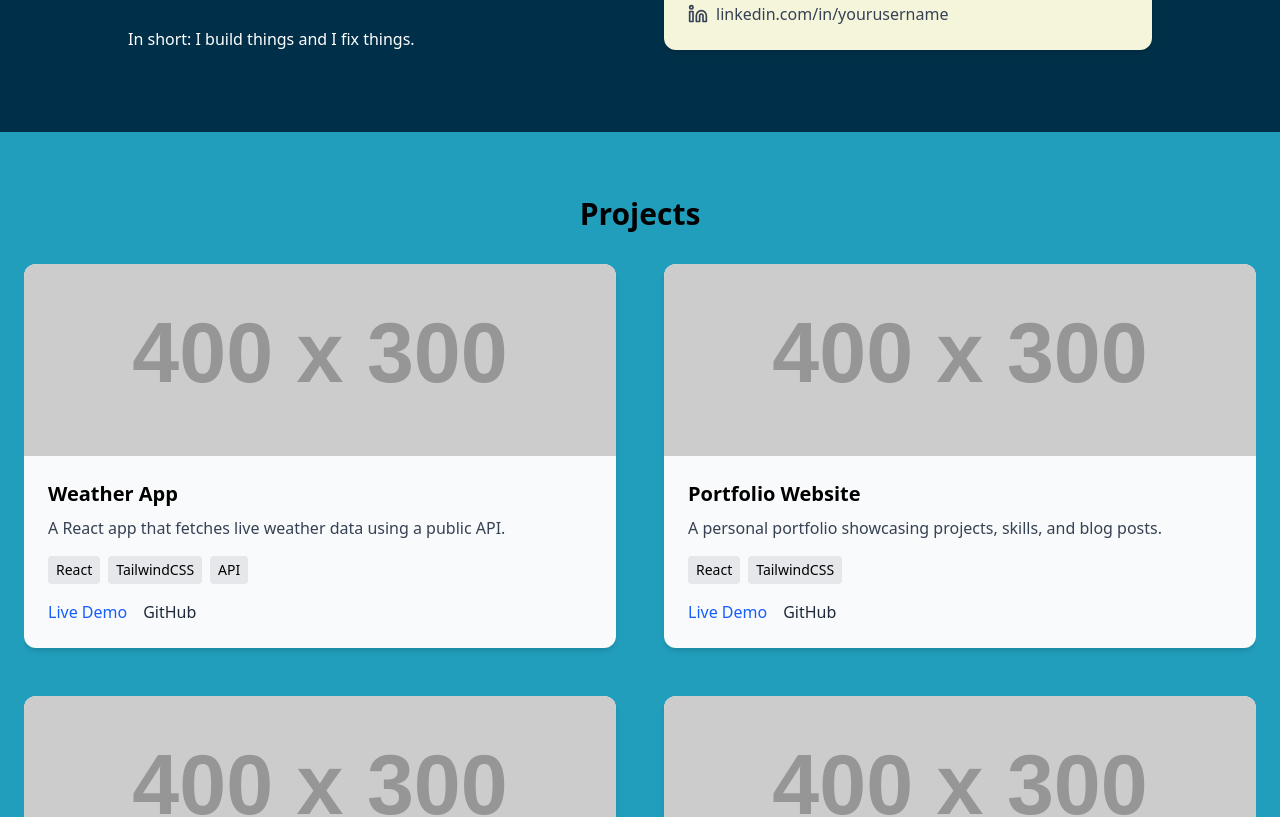
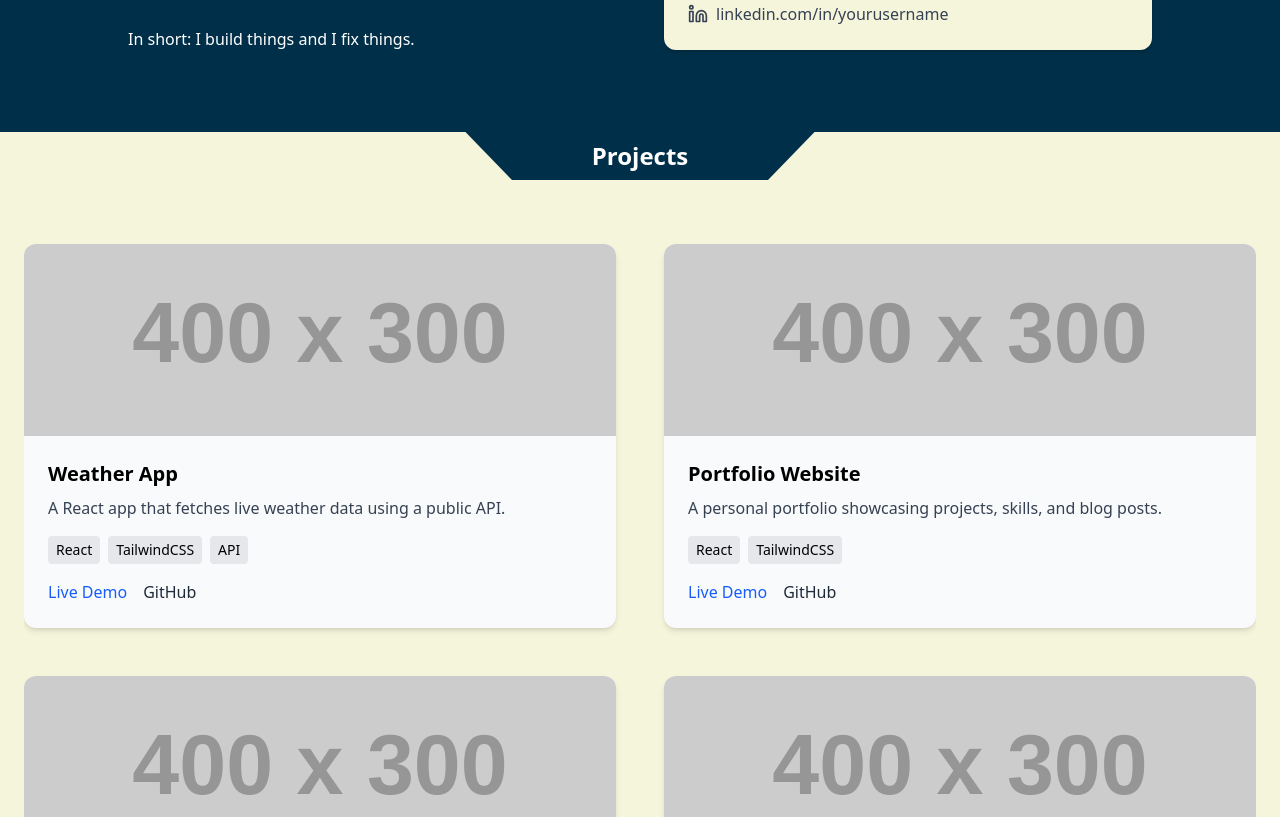
Before and after one commit to swirly-way/personal-portfolio, a React (Vite) app in the folder my-portfolio/: page / in a window 1280 px wide. Shown: the part 1100-1917 px from the top of the page. Built offline with nearby package versions, Linux system fonts and the light colour scheme.

Commit message:
Introduce section divider.
- Created new component section divider
- Implemented with <svg> and <polygon> to render rhomboid shape
- Protrudes into next section and includes heading text

```diff
--- a/my-portfolio/src/App.jsx
+++ b/my-portfolio/src/App.jsx
@@ -5,6 +5,7 @@ import Projects from "./components/Projects";
 import ITBlog from "./components/ITBlog";
 import Footer from "./components/Footer";
 import Fade from "./components/Fade";
+import SectionDivider from "./components/SectionDivider";
 
 function App() {
   return (
@@ -15,6 +16,7 @@ function App() {
       <Fade from="var(--color-brand-yellow)" to="#003049" className="-mt-12" />
 
       <Profile />
+      <SectionDivider label="Projects" />
       <Projects />
       <ITBlog />
       <Footer />
--- a/my-portfolio/src/components/ITBlog.jsx
+++ b/my-portfolio/src/components/ITBlog.jsx
@@ -5,7 +5,7 @@ export default function ITBlog() {
   const [selected, setSelected] = useState(null);
 
   return (
-    <section id="itblog" className="py-16 bg-brand-blue-3">
+    <section id="itblog" className="py-16 bg-brand-beige">
       <div className="container mx-auto px-6">
         <h2 className="text-3xl font-bold mb-8 text-center">IT Blog</h2>
 
--- a/my-portfolio/src/components/Profile.jsx
+++ b/my-portfolio/src/components/Profile.jsx
@@ -4,7 +4,7 @@ import Mail from "lucide-react/dist/esm/icons/mail";
 
 export default function Profile() {
   return (
-    <section id="profile" className=" bg-[#003049] py-16 px-6">
+    <section id="profile" className=" bg-brand-blue py-16 px-6">
       <div className="max-w-5xl mx-auto grid md:grid-cols-2 gap-12 items-center">
         <div>
           <h2 className="text-3xl font-bold text-brand-beige mb-4">About Me</h2>
--- a/my-portfolio/src/components/Projects.jsx
+++ b/my-portfolio/src/components/Projects.jsx
@@ -15,10 +15,8 @@ export default function Projects() {
   };
 
   return (
-    <section id="projects" ref={sectionRef} className="py-16 bg-brand-blue-2">
+    <section id="projects" ref={sectionRef} className="py-16 bg-brand-beige">
       <div className="container mx-auto px-6">
-        <h2 className="text-3xl font-bold mb-8 text-center">Projects</h2>
-
         <div
           className={`grid md:grid-cols-2 gap-12 transition-all duration-500 ease-in-out ${
             showAll ? "max-h-[2000px]" : "max-h-[1000px] overflow-hidden"
--- /dev/null
+++ b/my-portfolio/src/components/SectionDivider.jsx
@@ -0,0 +1,21 @@
+export default function SectionDivider({ label }) {
+  return (
+    <div className="relative w-full bg-brand-beige">
+      <svg
+        className="absolute top-0 left-0 w-full h-12"
+        viewBox="0 0 100 100"
+        preserveAspectRatio="none"
+      >
+        {/*It needs some fixing for mobile devices as resolution creates a strip tracing where divider and previous section meet.*/}
+        <polygon
+          points="0,-1000 100,-1000 60,100 40,100"
+          className="fill-brand-blue"
+        />
+      </svg>
+
+      <div className="relative z-10 flex items-center justify-center h-12 text-white text-2xl font-semibold">
+        {label}
+      </div>
+    </div>
+  );
+}
--- a/my-portfolio/src/index.css
+++ b/my-portfolio/src/index.css
@@ -2,7 +2,7 @@
 
 @theme {
   --color-brand-yellow: #f2c94c;
-  --color-brand-blue: #2f80ed;
+  --color-brand-blue: #003049;
   --color-brand-beige: #f5f5dc;
   --color-brand-orange: #f2994a;
   --color-brand-alert: #eb5757;
```
